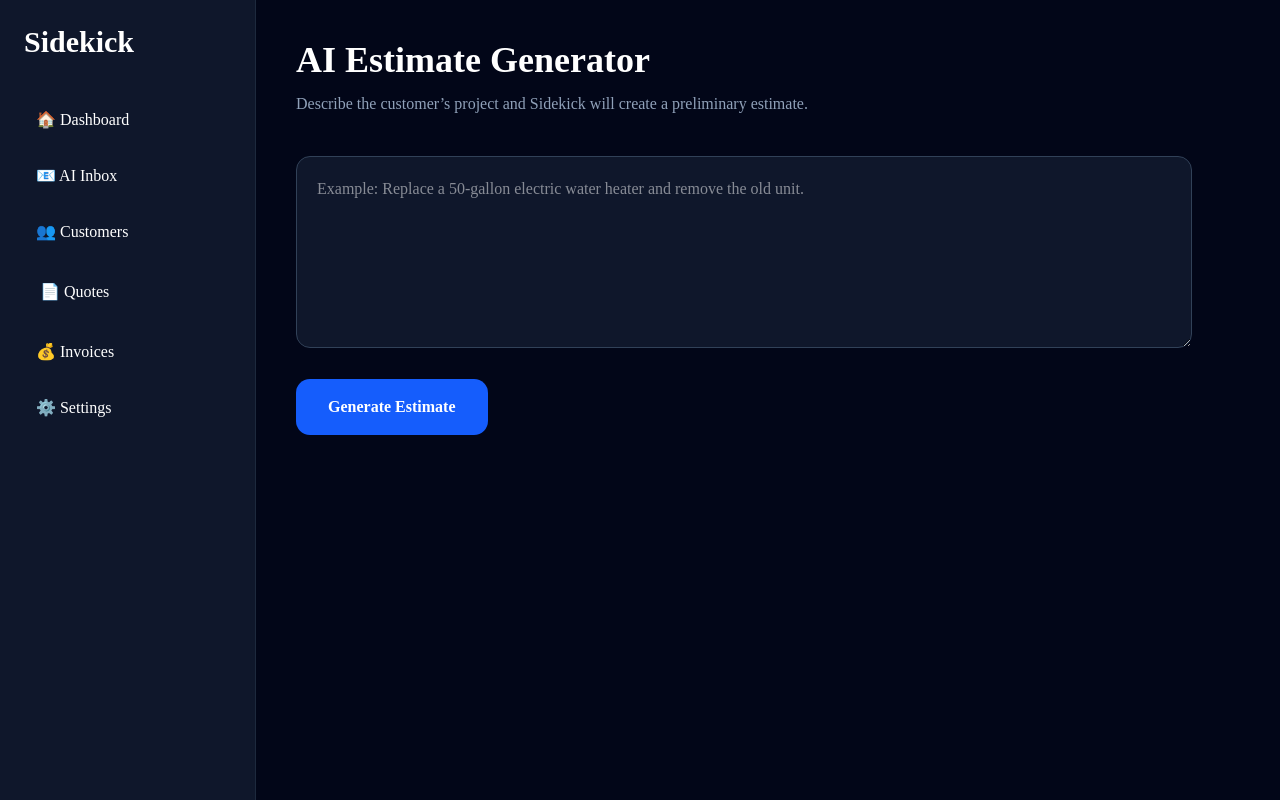
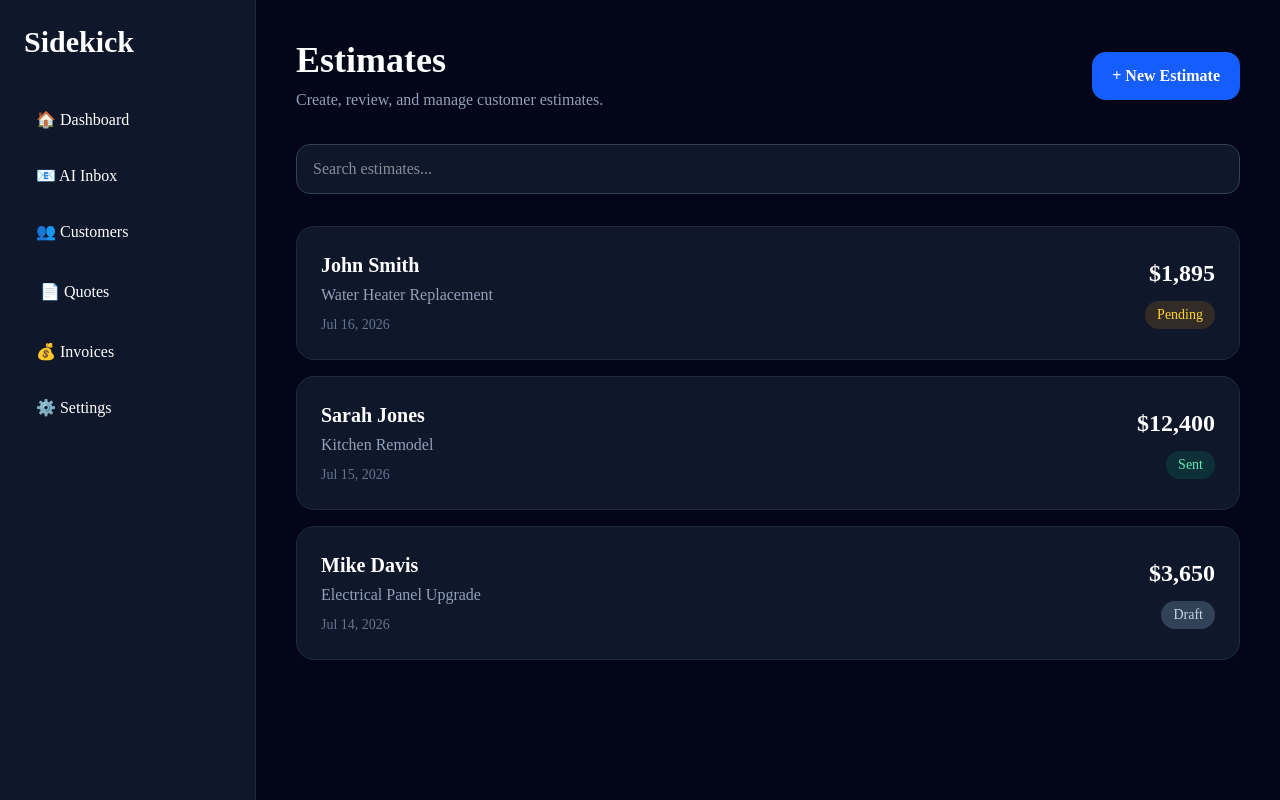
Before and after one commit to chadwick1363/business-copilot, a Next.js app: page /estimates in a window 1280 px wide. Built offline with nearby package versions, Linux system fonts and the light colour scheme.

Commit message:
estimates

```diff
--- a/app/estimates/page.tsx
+++ b/app/estimates/page.tsx
@@ -1,93 +1,105 @@
 "use client";
 
+import Link from "next/link";
 import { useState } from "react";
 import Sidebar from "../../components/Sidebar";
 
+const estimates = [
+  {
+    customer: "John Smith",
+    job: "Water Heater Replacement",
+    status: "Pending",
+    total: "$1,895",
+    date: "Jul 16, 2026",
+  },
+  {
+    customer: "Sarah Jones",
+    job: "Kitchen Remodel",
+    status: "Sent",
+    total: "$12,400",
+    date: "Jul 15, 2026",
+  },
+  {
+    customer: "Mike Davis",
+    job: "Electrical Panel Upgrade",
+    status: "Draft",
+    total: "$3,650",
+    date: "Jul 14, 2026",
+  },
+];
+
 export default function EstimatesPage() {
-  const [jobDescription, setJobDescription] = useState("");
-  const [estimate, setEstimate] = useState("");
-  const [error, setError] = useState("");
-  const [isLoading, setIsLoading] = useState(false);
+  const [search, setSearch] = useState("");
 
-  async function generateEstimate() {
-    setError("");
-    setEstimate("");
-
-    if (!jobDescription.trim()) {
-      setError("Describe the job before generating an estimate.");
-      return;
-    }
-
-    setIsLoading(true);
-
-    try {
-      const response = await fetch("/api/estimates", {
-        method: "POST",
-        headers: {
-          "Content-Type": "application/json",
-        },
-        body: JSON.stringify({ jobDescription }),
-      });
-
-      const data = await response.json();
-
-      if (!response.ok) {
-        throw new Error(data.error || "Something went wrong.");
-      }
-
-      setEstimate(data.estimate);
-    } catch (err) {
-      setError(
-        err instanceof Error ? err.message : "Something went wrong."
-      );
-    } finally {
-      setIsLoading(false);
-    }
-  }
+  const filteredEstimates = estimates.filter((estimate) => {
+    const text = `${estimate.customer} ${estimate.job} ${estimate.status}`.toLowerCase();
+    return text.includes(search.toLowerCase());
+  });
 
   return (
     <main className="flex min-h-screen bg-slate-950">
       <Sidebar />
 
       <section className="flex-1 p-10 text-white">
-        <h1 className="text-4xl font-bold">AI Estimate Generator</h1>
+        <div className="flex items-center justify-between">
+          <div>
+            <h1 className="text-4xl font-bold">Estimates</h1>
+            <p className="mt-2 text-slate-400">
+              Create, review, and manage customer estimates.
+            </p>
+          </div>
 
-        <p className="mt-3 text-slate-400">
-          Describe the customer’s project and Sidekick will create a
-          preliminary estimate.
-        </p>
+          <Link
+            href="/estimates/new"
+            className="rounded-xl bg-blue-600 px-5 py-3 font-semibold transition hover:bg-blue-700"
+          >
+            + New Estimate
+          </Link>
+        </div>
 
-        <div className="mt-10 max-w-4xl">
-          <textarea
-            value={jobDescription}
-            onChange={(event) => setJobDescription(event.target.value)}
-            className="h-48 w-full rounded-xl border border-slate-700 bg-slate-900 p-5 text-white outline-none focus:border-blue-500"
-            placeholder="Example: Replace a 50-gallon electric water heater and remove the old unit."
+        <div className="mt-8">
+          <input
+            type="text"
+            value={search}
+            onChange={(event) => setSearch(event.target.value)}
+            placeholder="Search estimates..."
+            className="w-full rounded-xl border border-slate-700 bg-slate-900 px-4 py-3 text-white outline-none focus:border-blue-500"
           />
+        </div>
 
-          <button
-            onClick={generateEstimate}
-            disabled={isLoading}
-            className="mt-6 rounded-xl bg-blue-600 px-8 py-4 font-bold transition hover:bg-blue-700 disabled:cursor-not-allowed disabled:opacity-60"
-          >
-            {isLoading ? "Generating..." : "Generate Estimate"}
-          </button>
+        <div className="mt-8 space-y-4">
+          {filteredEstimates.map((estimate) => (
+            <div
+              key={`${estimate.customer}-${estimate.job}`}
+              className="flex items-center justify-between rounded-2xl border border-slate-800 bg-slate-900 p-6 transition hover:border-slate-700"
+            >
+              <div>
+                <h2 className="text-xl font-semibold">{estimate.customer}</h2>
+                <p className="mt-1 text-slate-400">{estimate.job}</p>
+                <p className="mt-2 text-sm text-slate-500">{estimate.date}</p>
+              </div>
 
-          {error && (
-            <p className="mt-5 rounded-lg border border-red-800 bg-red-950 p-4 text-red-200">
-              {error}
-            </p>
-          )}
+              <div className="text-right">
+                <p className="text-2xl font-bold">{estimate.total}</p>
 
-          {estimate && (
-            <div className="mt-8 rounded-xl bg-white p-8 text-black">
-              <h2 className="mb-5 text-2xl font-bold">
-                Preliminary Estimate
-              </h2>
+                <span
+                  className={`mt-3 inline-block rounded-full px-3 py-1 text-sm font-medium ${
+                    estimate.status === "Sent"
+                      ? "bg-emerald-500/15 text-emerald-300"
+                      : estimate.status === "Pending"
+                      ? "bg-amber-500/15 text-amber-300"
+                      : "bg-slate-700 text-slate-300"
+                  }`}
+                >
+                  {estimate.status}
+                </span>
+              </div>
+            </div>
+          ))}
 
-              <pre className="whitespace-pre-wrap font-sans leading-7">
-                {estimate}
-              </pre>
+          {filteredEstimates.length === 0 && (
+            <div className="rounded-2xl border border-slate-800 bg-slate-900 p-10 text-center text-slate-400">
+              No estimates found.
             </div>
           )}
         </div>
```
Also changed, not shown: 1 other file (tests, documents, lock files or other folders).
